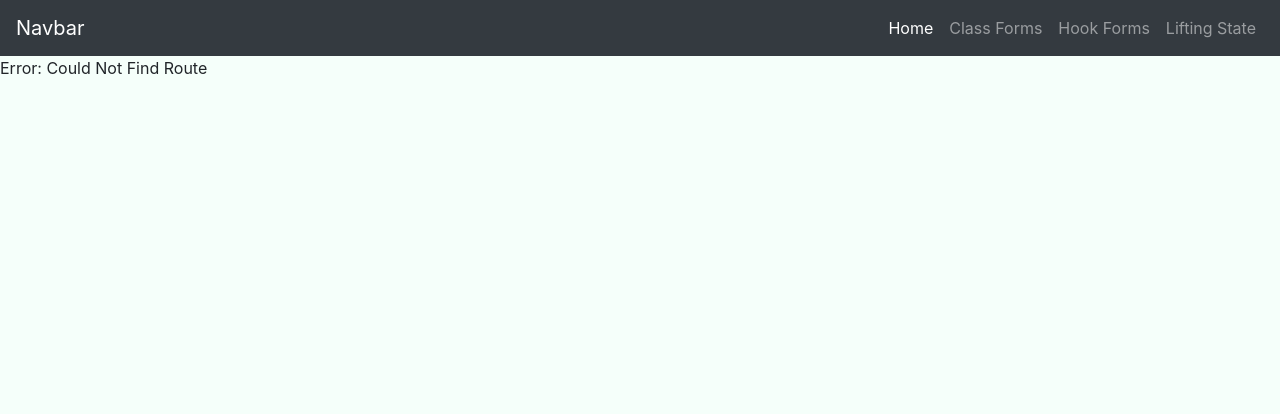
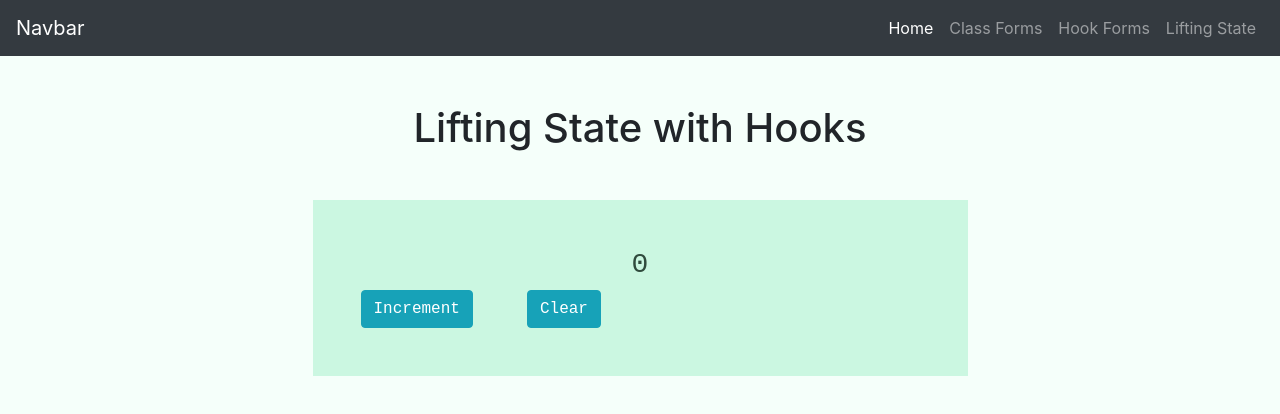
Before and after one commit to Ardeeter/learningReact, a React (Create React App) app in the folder forms/: page /lifting_state_hooks in a window 1280 px wide. Shown: the top 414 px of the page. Built offline with nearby package versions, Linux system fonts and the light colour scheme.

Commit message:
lifting state with hooks

```diff
--- a/forms/src/components/liftingState/Parent.js
+++ b/forms/src/components/liftingState/Parent.js
@@ -27,7 +27,7 @@ class Parent extends Component {
   render() {
     return (
       <>
-        <h1 className= "text-center mt-5">Lifting State</h1>
+        <h1 className= "text-center mt-5">Lifting State with Class</h1>
 
         <div className="row mt-5">
             <div className="col-6 offset-3 formColor p-5 formFont">
--- /dev/null
+++ b/forms/src/components/liftingState/ParentHook.js
@@ -0,0 +1,41 @@
+import React, { useState } from 'react'
+import Clear from './Clear'
+import DisplayInfo from './DisplayInfo'
+import Increment from './Increment'
+
+const ParentHook = () => {
+
+    const [count, setCount] = useState(0)
+
+    const incrementCount = () => {
+        setCount(count + 1)
+    }
+
+    const resetCount = () => {
+        setCount(0)
+    }
+
+  return (
+    <>
+        <h1 className= "text-center mt-5">Lifting State with Hooks</h1>
+
+        <div className="row mt-5">
+            <div className="col-6 offset-3 formColor p-5 formFont">
+
+
+                <DisplayInfo count={count} />
+
+                <Increment increment={incrementCount}/>
+
+                &nbsp;
+                &nbsp;
+                &nbsp;
+
+                <Clear reset={resetCount}/>
+            </div>
+        </div>
+    </>
+  )
+}
+
+export default ParentHook
--- a/forms/src/index.js
+++ b/forms/src/index.js
@@ -5,6 +5,7 @@ import BaseLayout from './components/layout/BaseLayout'
 import Forms from './components/Forms'
 import FormHooks from './components/FormHooks'
 import Parent from './components/liftingState/Parent'
+import ParentHook from './components/liftingState/ParentHook'
 import 'bootstrap/dist/css/bootstrap.min.css';
 import './assets/styles.css'
 import {
@@ -24,6 +25,7 @@ ReactDOM.render(
           <Route path='/forms' component={Forms} />
           <Route path='/formhooks' component={FormHooks} />
           <Route path='/lifting_state' component={Parent} />
+          <Route path='/lifting_state_hooks' component={ParentHook} />
           <Route component={NoMatch} />
         </Switch>
       </BaseLayout>
```
